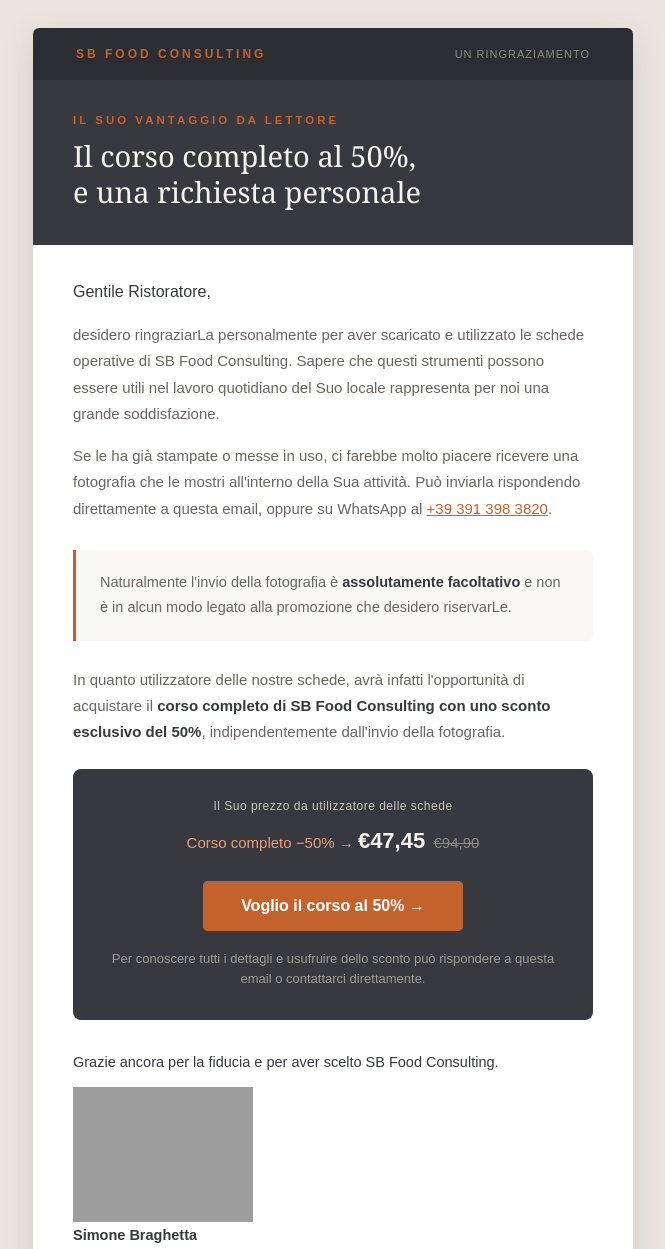
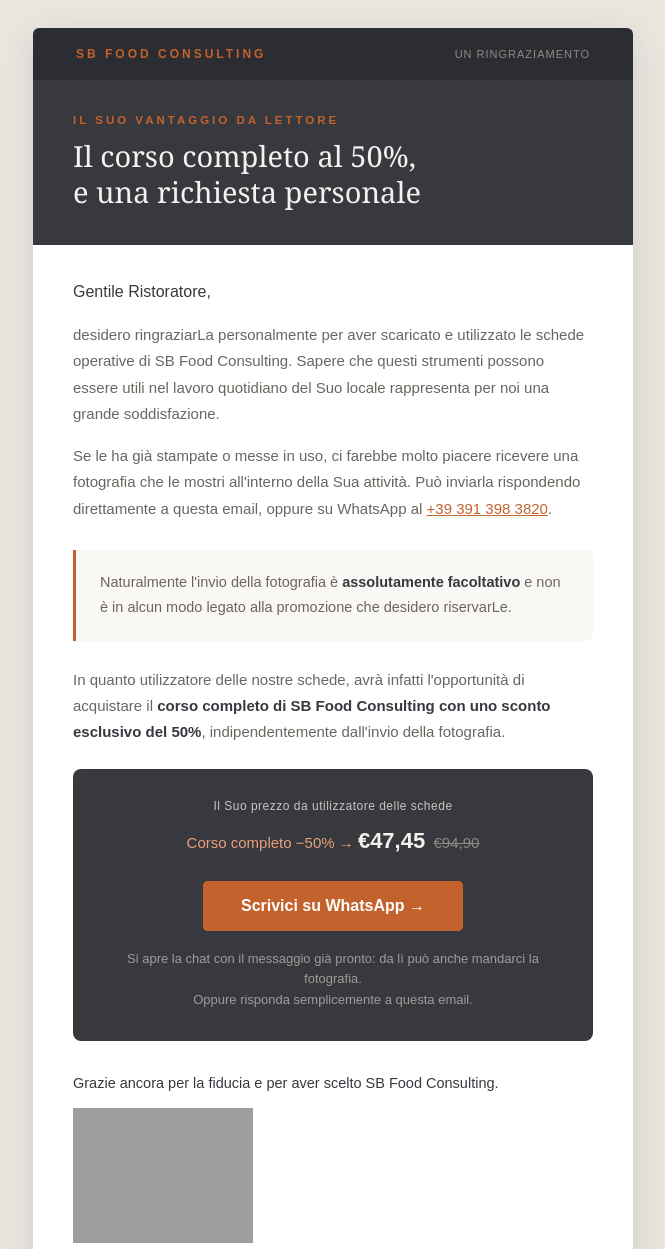
Before and after one commit to Steewee98/backend-sbfc, a Flask app: template templates/email_nurture_foto_schede.html in a window 1280 px wide. Shown: the top 1249 px of the page, without its empty margins (307-972 px from the left). Run offline with Flask 3, Linux system fonts and the light colour scheme; the template is opened without the code that fills it, so the values that code supplies are empty; grey boxes are pictures that could not be loaded.

Commit message:
feat(nurture): il pulsante torna ad aprire WhatsApp
Apre la chat con il messaggio già scritto, e da lì si può mandare anche la
fotografia; la risposta via email resta come alternativa.

Co-Authored-By: Claude Opus 5 (1M context) <noreply@anthropic.com>
Claude-Session: https://claude.ai/code/session_017rtAMJ9437beoJuGHp9FMJ

```diff
--- a/templates/email_nurture_foto_schede.html
+++ b/templates/email_nurture_foto_schede.html
@@ -68,12 +68,12 @@
       &nbsp;<span style="color:#8f8a82;text-decoration:line-through">&euro;94,90</span>
     </p>
     <table role="presentation" cellpadding="0" cellspacing="0" align="center"><tr><td align="center" style="border-radius:5px" bgcolor="#c4622d">
-      <a href="mailto:info@sbfoodconsulting.com?subject=Corso%20completo%20al%2050%25&body=Buongiorno%2C%20vorrei%20il%20corso%20completo%20con%20lo%20sconto%20del%2050%25."
-         style="display:inline-block;background-color:#c4622d;color:#ffffff;text-decoration:none;padding:16px 38px;font-size:16px;font-weight:bold;border-radius:5px">Voglio il corso al 50% &rarr;</a>
+      <a href="https://wa.me/393913983820?text=Buongiorno%2C%20uso%20le%20vostre%20schede%20operative%3A%20vorrei%20il%20corso%20completo%20con%20lo%20sconto%20del%2050%25."
+         style="display:inline-block;background-color:#c4622d;color:#ffffff;text-decoration:none;padding:16px 38px;font-size:16px;font-weight:bold;border-radius:5px">Scrivici su WhatsApp &rarr;</a>
     </td></tr></table>
     <p style="margin:18px 0 0;color:#a09b94;font-size:13px;line-height:1.6">
-      Per conoscere tutti i dettagli e usufruire dello sconto può rispondere a questa email
-      o contattarci direttamente.
+      Si apre la chat con il messaggio già pronto: da lì può anche mandarci la fotografia.<br>
+      Oppure risponda semplicemente a questa email.
     </p>
   </td></tr>
   </table>
```
